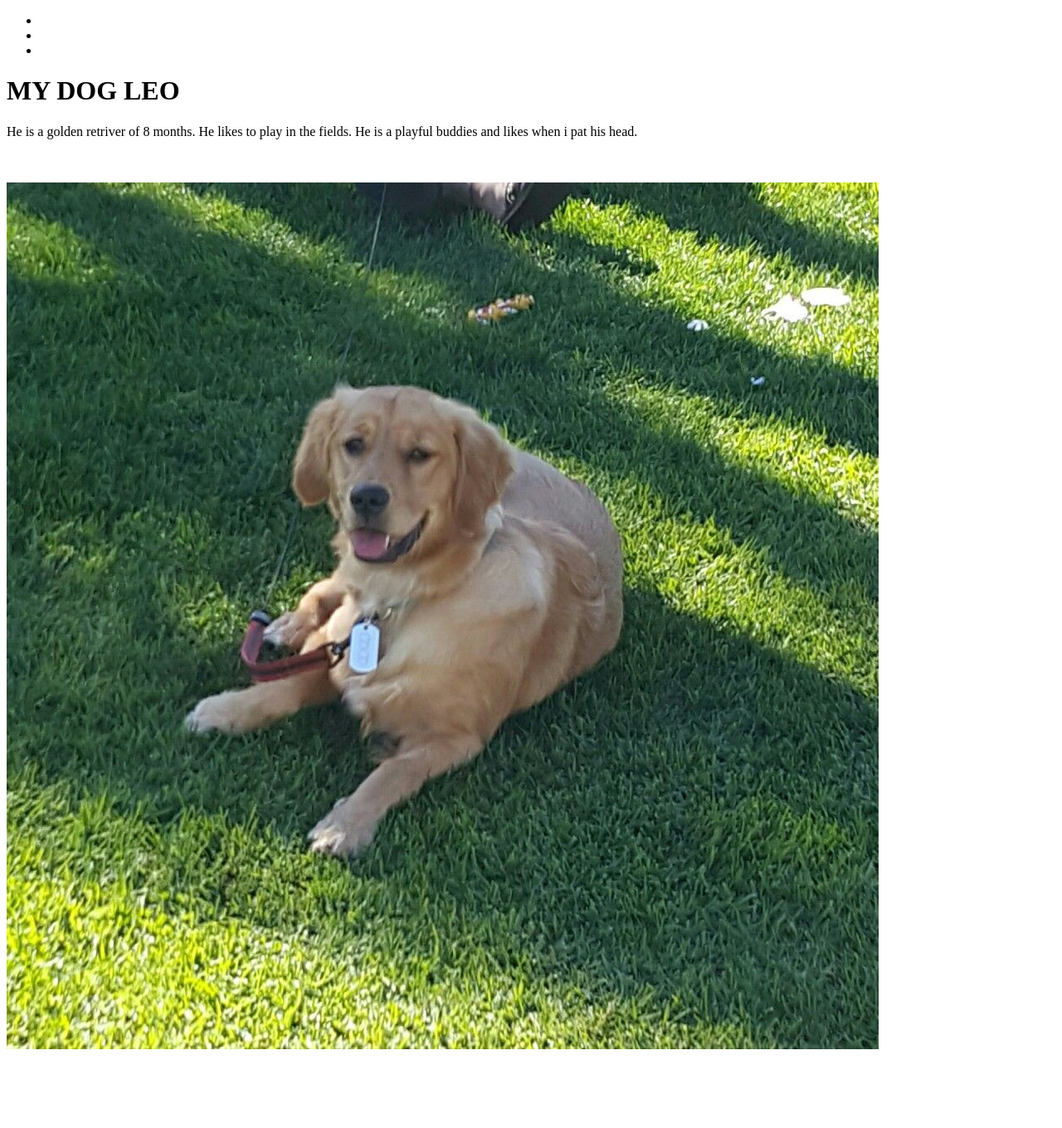
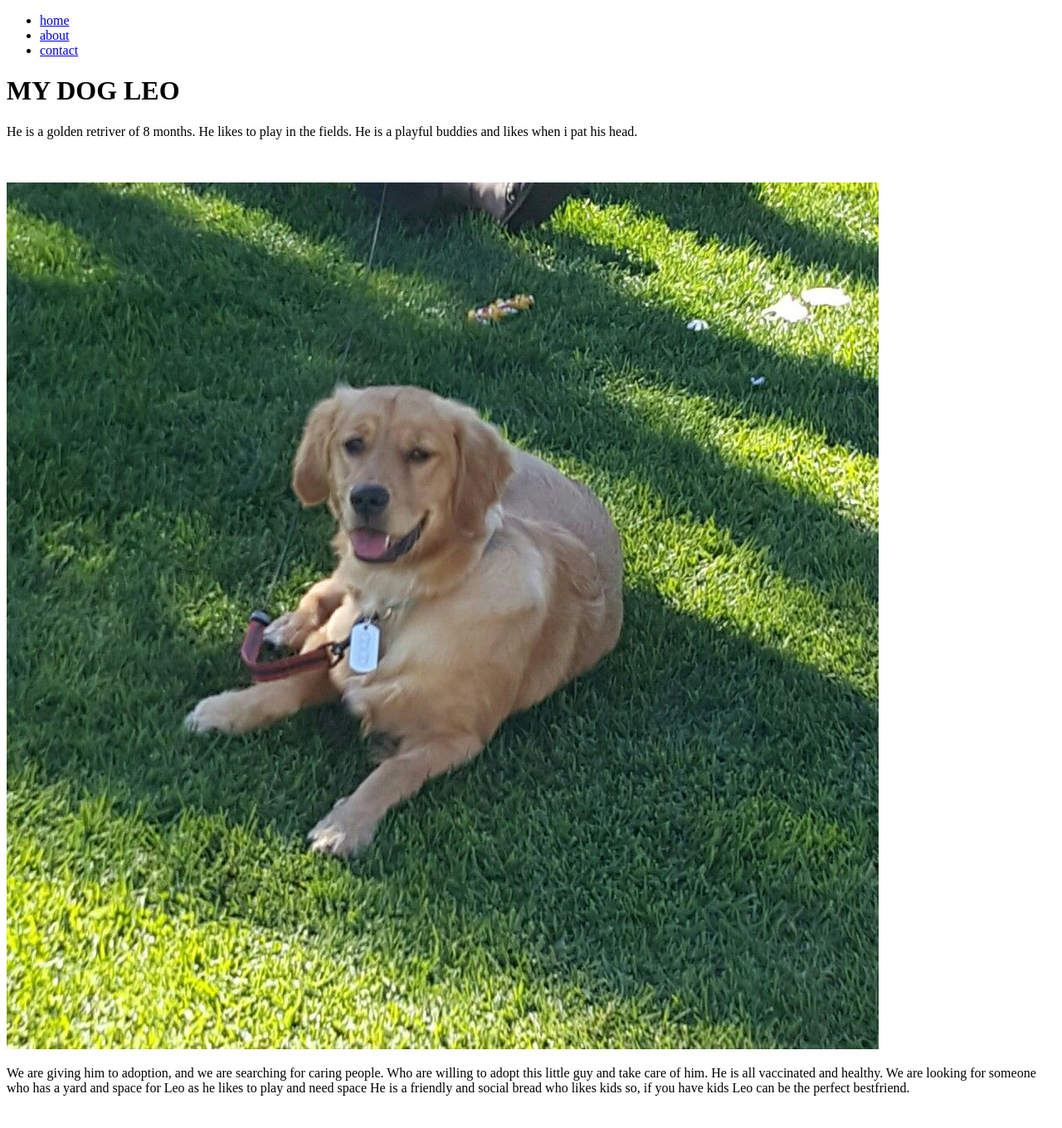
Before and after one commit to 110302Gm/trial, a plain HTML site: page index.html in a window 1280 px wide. Shown: the whole page at 83% size. Before the commit the page ends 1277 px from the top, so only its background shows below. Drawn offline with Linux system fonts and the light colour scheme.

Commit message:
I made changes

```diff
--- a/index.html
+++ b/index.html
@@ -11,9 +11,9 @@
         <header>
             <nav>
                 <ul>
-                    <li><a href="index.html"></a></li>
-                    <li><a href="about.html"></a></li>
-                    <li><a href="contact.html"></a></li>
+                    <li><a href="index.html">home</a></li>
+                    <li><a href="about.html">about</a></li>
+                    <li><a href="contact.html">contact</a></li>
                 </ul>
             </nav>
         </header>
@@ -24,6 +24,12 @@
         He is a playful buddies and likes when i pat his head.
     </p>
     <br></br>
-    <img src="/img/dog_img.jpg">
+    <img src="/img/dog_img.jpg" alt="cute_dog">
+    <p> We are giving him to adoption, and we are searching for caring people.
+        Who are willing to adopt this little guy and take care of him.
+        He is all vaccinated and healthy. We are looking for someone who has a yard and space for Leo as he likes to play and need space
+        He is a friendly and social bread who likes kids so, if you have kids Leo can be the perfect bestfriend.
+    </p>
+    <br></br>
 </body>
 </html>
```
